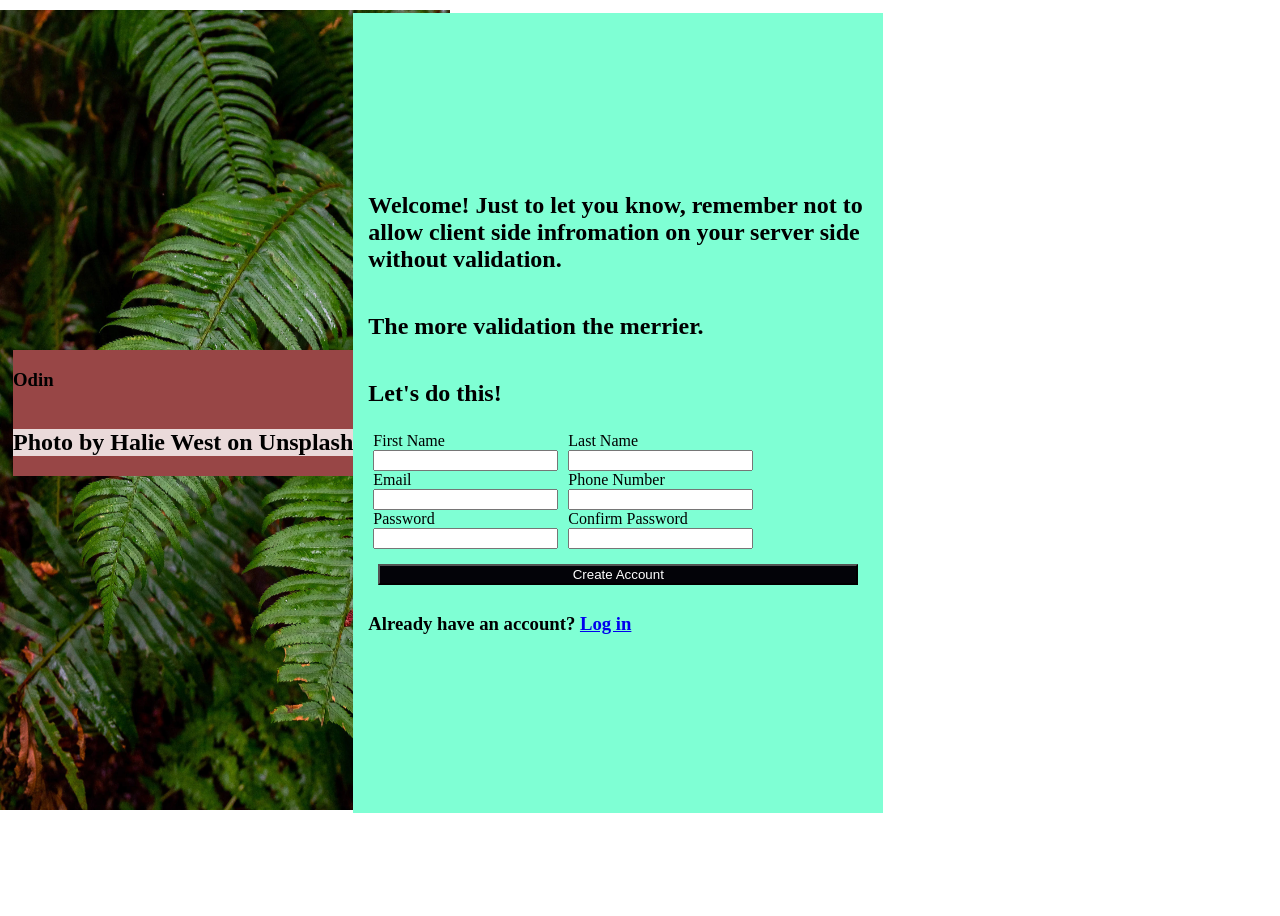
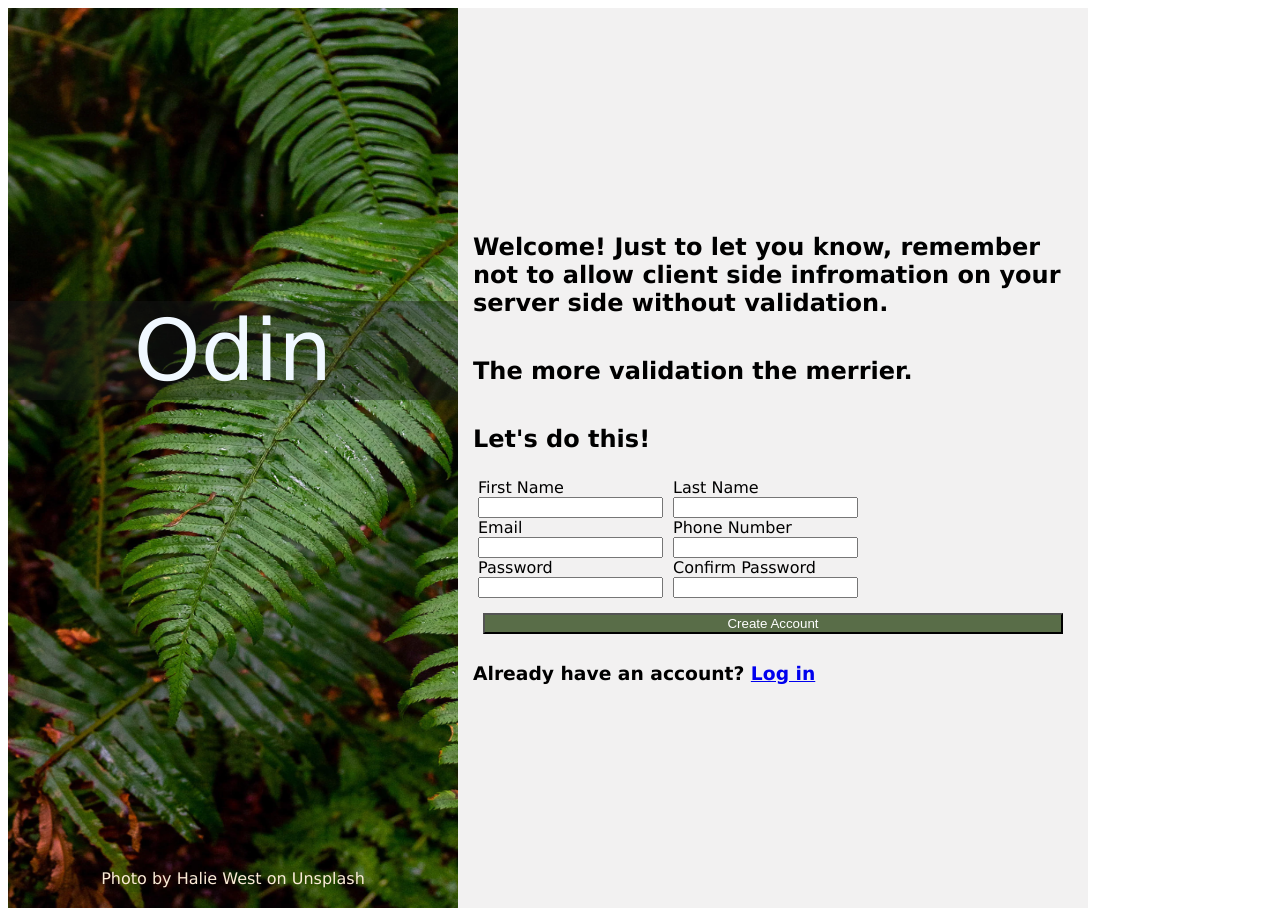
Before and after one commit to theVanya-iam/odin_form, a plain HTML site: page index.html in a window 1280 px wide. Before the commit the page ends 826 px from the top, so only its background shows below. Drawn offline with Linux system fonts and the light colour scheme.

Commit message:
fix left side of the page

```diff
--- a/index.html
+++ b/index.html
@@ -10,8 +10,8 @@
 <body>
     <div class="leftSide">
         <img src="./greenBG.webp" alt="Close-up of a green forest">
-        <h3>Odin</h3>
-        <h2 class="credit">Photo by Halie West on Unsplash</h2>
+        <div class="title">Odin</div>
+        <div class="credit">Photo by Halie West on Unsplash</div>
     </div>
     <div class="rightSide">
         <h2>Welcome! Just to let you know, remember not to allow client side infromation on your server side without validation.</h2>
--- a/styles.css
+++ b/styles.css
@@ -1,40 +1,47 @@
 :root{
-    margin: 5px;
+    font-family:'Lucida Sans', 'Lucida Sans Regular', 'Lucida Grande', 'Lucida Sans Unicode', Geneva, Verdana, sans-serif;
 }
 
 body{
     display: flex;
-    justify-items: center;
-    align-items: center;
 }
 
 .leftSide{
-    background-color: rgb(152, 70, 70);
-    overflow: hidden;
     display: flex;
+    width: 450px;
+    height: 900px;
     flex-direction: column;
+    justify-content: flex-end;
 }
 
 img{
-    width: 450px;
-    height: 800px;
+    width: 700px;
+    height: 900px;
     position: absolute;
-    left: 0px;
-    top: 10px;
     z-index: -1;
 }
 
 .credit{
-    justify-self: flex-end;
-    background-color: rgba(255, 255, 255, 0.8);
+    color: antiquewhite;
+    text-align: center;
+    margin: 20px;
+}
+
+.title{
+    font-size: 85px;
+    text-align: center;
+    margin-top: 65%;
+    margin-bottom: auto;
+    color:aliceblue;
+    background-color: rgba(25, 25, 25, 0.412);
 }
 
 .rightSide{
     display: flex;
     flex-direction: column;
-    background-color: aquamarine;
-    width: 500px;
-    height: 800px;
+    background-color: rgb(242, 241, 241);
+    width: 600px;
+    height: 900px;
     padding-left: 15px;
     padding-right: 15px;
     justify-content: center;
@@ -42,7 +49,7 @@ img{
 
 button{
     margin: 10px;
-    background-color: rgb(3, 3, 8);
+    background-color: #596D48;
     color: white;
 }
 
```
